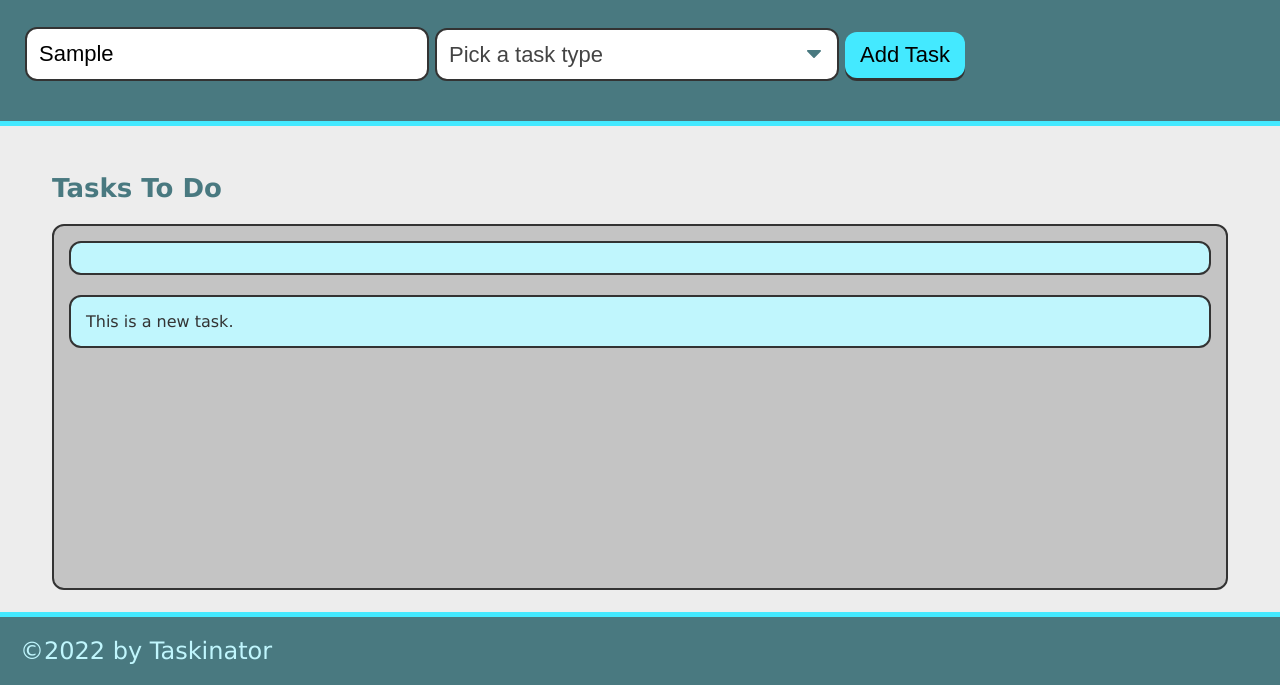
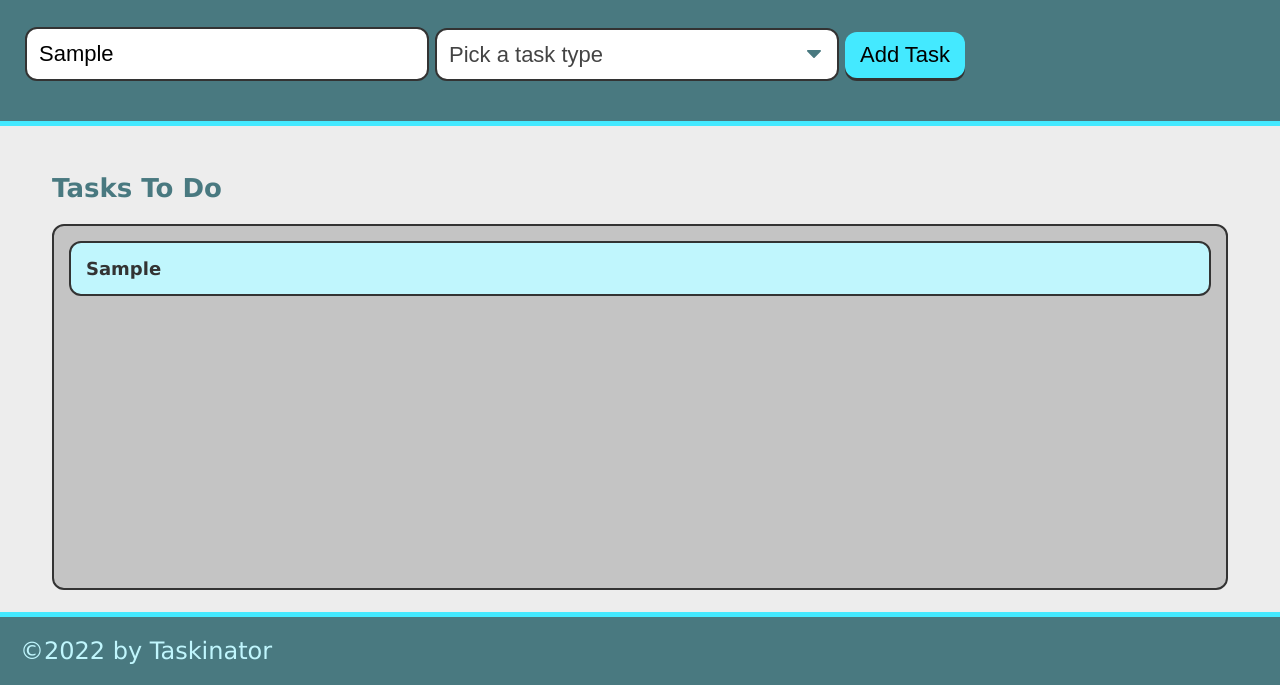
Before and after one commit to philmcgarty/taskinator, a plain HTML site: page index.html in a window 1280 px wide. Both pictures are taken after typing "Sample" into the empty fields and a click on the button "Add Task". Shown: the part 115-800 px from the top of the page. Drawn offline with Linux system fonts and the light colour scheme.

Commit message:
function adds div to list

```diff
--- a/assets/js/script.js
+++ b/assets/js/script.js
@@ -3,10 +3,22 @@ var tasksToDoEl = document.querySelector("#tasks-to-do");
 
 var createTaskHandler = function(event) {
     event.preventDefault();
+    var taskNameInput = document.querySelector("input[name='task-name']").value;
+    var taskTypeInput = document.querySelector("select[name='task-type']").value;
 
+    //create list item
     var listItemEl = document.createElement("li");
     listItemEl.className = "task-item";
-    listItemEl.textContent = "This is a new task.";
+
+    //create div to hold task info and add to list item
+    var taskInfoEl = document.createElement("div");
+    taskInfoEl.className = "task-info";
+
+    //add HTML content to div
+    taskInfoEl.innerHTML = "<h3 class='task-name'>" + taskNameInput + "</h3><span class='task-type'>" + taskTypeInput + "</span>";
+    listItemEl.appendChild(taskInfoEl);
+
+    //add entire list item to list
     tasksToDoEl.appendChild(listItemEl);
 };
 
--- a/index.html
+++ b/index.html
@@ -37,9 +37,7 @@
         <section class="task-list-wrapper">
             <h2 class="list-title">Tasks To Do</h2>
             <ul class="task-list" id="tasks-to-do">
-                <li class="task-item">
 
-                </li>
             </ul>
 
         </section>
```
